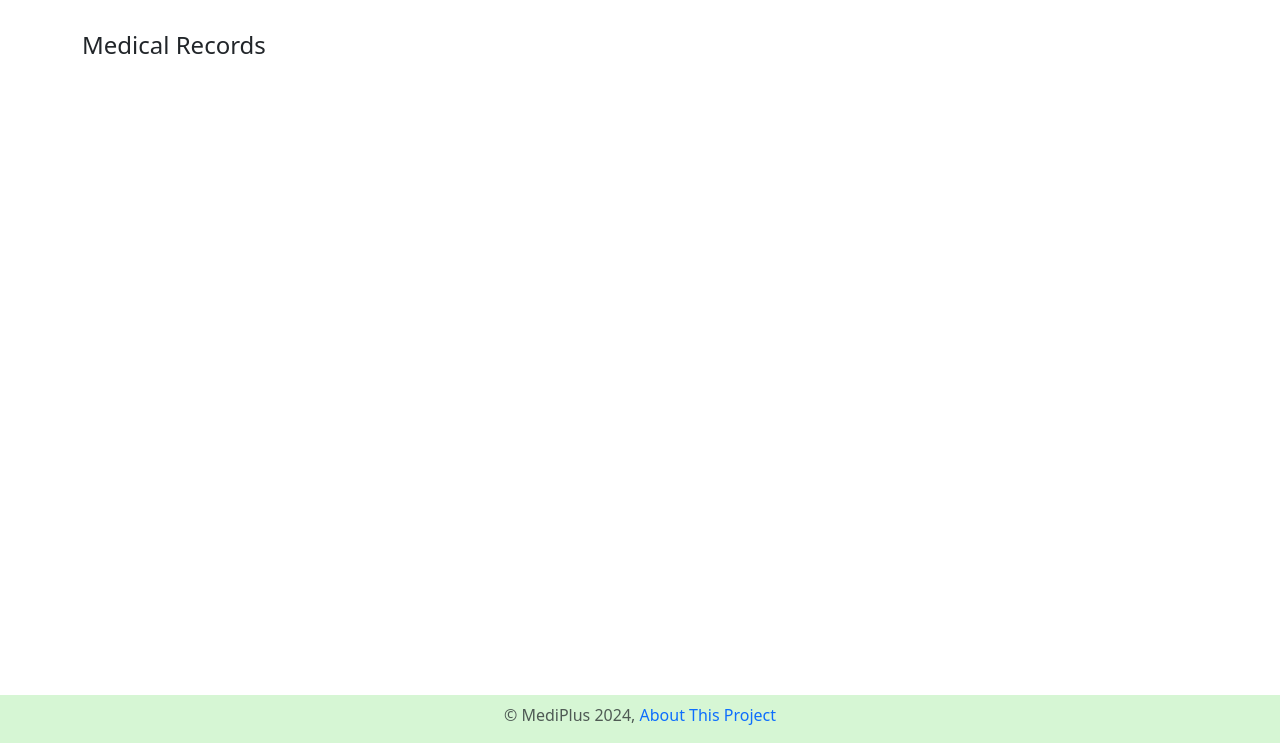
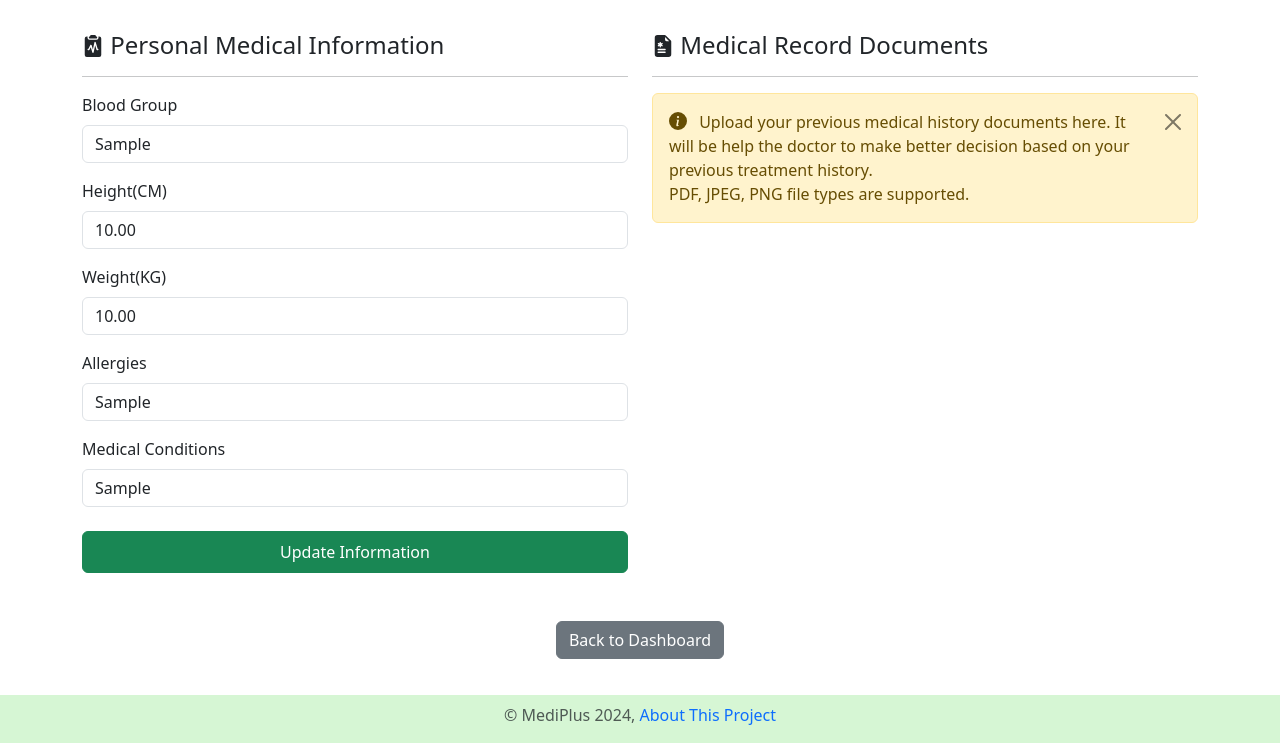
Before and after one commit to alfa-echo-niner-ait/mediplus, a Flask app: page /dashboard/patient/medical_records in a window 1280 px wide. Shown: the part 57-800 px from the top of the page. Run offline with Flask 3, Linux system fonts and the light colour scheme; a user stored in the database is signed in; tables that the repository leaves empty hold one stand-in row (values such as "Sample post"); parts of the project's set-up code (start-up, migrations or seed data) failed here and were passed over; some libraries are stand-ins or nearby versions.

Commit message:
Medical info update function for patient

```diff
--- a/src/patient/forms.py
+++ b/src/patient/forms.py
@@ -1,6 +1,6 @@
 from flask_wtf import FlaskForm
 from flask_wtf.file import FileField, FileAllowed
-from wtforms import SelectField, SubmitField, DateField, PasswordField, StringField
+from wtforms import SelectField, SubmitField, DateField, PasswordField, StringField, DecimalField
 from wtforms.validators import DataRequired, EqualTo
 from datetime import date
 
@@ -34,3 +34,12 @@ class UpdateProfileForm(FlaskForm):
     )
 
     submit = SubmitField("Update Profile")
+
+
+class MedicalInfoForm(FlaskForm):
+    blood_group = StringField("Blood Group")
+    height_cm = DecimalField("Height(CM)")
+    weight_kg = DecimalField("Weight(KG)")
+    allergies = StringField("Allergies")
+    medical_conditions = StringField("Medical Conditions")
+    submit = SubmitField("Update Information")
--- a/src/patient/routes.py
+++ b/src/patient/routes.py
@@ -1,7 +1,7 @@
 from flask import Blueprint, render_template, flash, redirect, url_for, request
 from flask_login import login_required, current_user
-from src.users.models import Users, Patients, User_Logs
-from src.patient.forms import ChangePasswordForm, UpdateProfileForm
+from src.users.models import Users, Patients, User_Logs, Medical_Info
+from src.patient.forms import ChangePasswordForm, UpdateProfileForm, MedicalInfoForm
 from src import db, hash_manager
 from src.public.utils import (
     get_datetime,
@@ -78,7 +78,12 @@ def update_profile():
         form.phone.data = profile.phone
         form.birthdate.data = profile.birthdate
 
-    return render_template("patient/update_profile.html", form=form, avatar=profile.avatar, title="Update Profile")
+    return render_template(
+        "patient/update_profile.html",
+        form=form,
+        avatar=profile.avatar,
+        title="Update Profile",
+    )
 
 
 @patient.route("/dashboard/patient/change_password", methods=["GET", "POST"])
@@ -109,10 +114,45 @@ def change_password():
         else:
             flash("Sorry, current password didn't match!", category="danger")
 
-    return render_template("patient/change_password.html", form=form, title="Change Password")
+    return render_template(
+        "patient/change_password.html", form=form, title="Change Password"
+    )
 
 
 @patient.route("/dashboard/patient/medical_records", methods=["GET", "POST"])
 @login_required
 def medical_records():
-    return render_template("patient/medical_records.html", title="Medical Records")
+    form = MedicalInfoForm()
+
+    records: Medical_Info = Medical_Info.query.filter_by(
+        patient_id=current_user.id
+    ).first()
+
+    if request.method == "POST":
+        print(f"\nForm received: {form.blood_group.data}\n")
+        records.blood_group = form.blood_group.data
+        records.height_cm = form.height_cm.data
+        records.weight_kg = form.weight_kg.data
+        records.allergies = form.allergies.data
+        records.medical_conditions = form.medical_conditions.data
+
+        date, time = get_datetime()
+        new_log = User_Logs(current_user.id, "Update Medical Info", date, time)
+        new_log.log_desc = f"({form.blood_group.data}), ({form.height_cm.data} CM), ({form.weight_kg.data} KG),({form.allergies.data}), ({form.medical_conditions.data}))"
+        db.session.add(new_log)
+        # Commit to the database
+        db.session.commit()
+
+        flash("Information Updated Successfully!", category="success")
+        return redirect(url_for("patient.medical_records"))
+
+    elif request.method == "GET":
+        form.blood_group.data = records.blood_group
+        form.height_cm.data = records.height_cm
+        form.weight_kg.data = records.weight_kg
+        form.allergies.data = records.allergies
+        form.medical_conditions.data = records.medical_conditions
+
+    return render_template(
+        "patient/medical_records.html", form=form, title="Medical Records"
+    )
--- /dev/null
+++ b/src/templates/patient/medical_files.html
@@ -0,0 +1,22 @@
+<div class="col-sm-12 col-md-12 col-lg-6">
+    <div class="h4 mb-3">
+        <svg xmlns="http://www.w3.org/2000/svg" width="22" height="22" fill="currentColor"
+            class="bi" viewBox="0 0 16 16">
+            <path
+                d="M9.293 0H4a2 2 0 0 0-2 2v12a2 2 0 0 0 2 2h8a2 2 0 0 0 2-2V4.707A1 1 0 0 0 13.707 4L10 .293A1 1 0 0 0 9.293 0M9.5 3.5v-2l3 3h-2a1 1 0 0 1-1-1m-3 2v.634l.549-.317a.5.5 0 1 1 .5.866L7 7l.549.317a.5.5 0 1 1-.5.866L6.5 7.866V8.5a.5.5 0 0 1-1 0v-.634l-.549.317a.5.5 0 1 1-.5-.866L5 7l-.549-.317a.5.5 0 0 1 .5-.866l.549.317V5.5a.5.5 0 1 1 1 0m-2 4.5h5a.5.5 0 0 1 0 1h-5a.5.5 0 0 1 0-1m0 2h5a.5.5 0 0 1 0 1h-5a.5.5 0 0 1 0-1" />
+        </svg>
+        Medical Record Documents
+    </div>
+    <hr>
+    <div class="alert alert-warning alert-dismissible fade show fw-light" role="alert">
+        <svg xmlns="http://www.w3.org/2000/svg" width="18" height="18" fill="currentColor" class="bi flex-shrink-0 me-2"
+            viewBox="0 0 16 16">
+            <path
+                d="M8 16A8 8 0 1 0 8 0a8 8 0 0 0 0 16m.93-9.412-1 4.705c-.07.34.029.533.304.533.194 0 .487-.07.686-.246l-.088.416c-.287.346-.92.598-1.465.598-.703 0-1.002-.422-.808-1.319l.738-3.468c.064-.293.006-.399-.287-.47l-.451-.081.082-.381 2.29-.287zM8 5.5a1 1 0 1 1 0-2 1 1 0 0 1 0 2" />
+        </svg>
+        Upload your previous medical history documents here. It will be help the doctor to make better decision based on your previous treatment history.
+        <br>
+        <strong>PDF, JPEG, PNG</strong> file types are supported.
+        <button type="button" class="btn-close" data-bs-dismiss="alert" aria-label="Close"></button>
+    </div>
+</div>
--- a/src/templates/patient/medical_records.html
+++ b/src/templates/patient/medical_records.html
@@ -3,6 +3,12 @@
 
 {% block content %}
 <div class="container mt-3">
-    <div class="h4">Medical Records</div>
+    <div class="row">
+        {% include '/patient/update_medical_info.html' %}
+        {% include '/patient/medical_files.html' %}
+    </div>
+    <div class="text-center mb-3">
+        <a class="btn btn-secondary" href="{{ url_for('public.dashboard') }}">Back to Dashboard</a>
+    </div>
 </div>
 {% endblock content %}
--- /dev/null
+++ b/src/templates/patient/update_medical_info.html
@@ -0,0 +1,78 @@
+<div class="col-sm-12 col-md-12 col-lg-6">
+    <div class="h4 mb-3">
+        <svg xmlns="http://www.w3.org/2000/svg" width="22" height="22" fill="currentColor" class="bi"
+            viewBox="0 0 16 16">
+            <path
+                d="M10 .5a.5.5 0 0 0-.5-.5h-3a.5.5 0 0 0-.5.5.5.5 0 0 1-.5.5.5.5 0 0 0-.5.5V2a.5.5 0 0 0 .5.5h5A.5.5 0 0 0 11 2v-.5a.5.5 0 0 0-.5-.5.5.5 0 0 1-.5-.5" />
+            <path
+                d="M4.085 1H3.5A1.5 1.5 0 0 0 2 2.5v12A1.5 1.5 0 0 0 3.5 16h9a1.5 1.5 0 0 0 1.5-1.5v-12A1.5 1.5 0 0 0 12.5 1h-.585q.084.236.085.5V2a1.5 1.5 0 0 1-1.5 1.5h-5A1.5 1.5 0 0 1 4 2v-.5q.001-.264.085-.5M9.98 5.356 11.372 10h.128a.5.5 0 0 1 0 1H11a.5.5 0 0 1-.479-.356l-.94-3.135-1.092 5.096a.5.5 0 0 1-.968.039L6.383 8.85l-.936 1.873A.5.5 0 0 1 5 11h-.5a.5.5 0 0 1 0-1h.191l1.362-2.724a.5.5 0 0 1 .926.08l.94 3.135 1.092-5.096a.5.5 0 0 1 .968-.039Z" />
+        </svg>
+        Personal Medical Information
+    </div>
+    <hr>
+    <form action="{{ url_for('patient.medical_records')}}" method="post">
+        {{ form.hidden_tag() }}
+        <!-- Blood Group -->
+        <div class="mb-3">
+            {{ form.blood_group.label(class='form-label') }}
+            {{ form.blood_group(class='form-control', placeholder='Enter Blood Group') }}
+            {% if form.blood_group.errors %}
+            <div class="invalid-feedback">
+                {% for error in form.blood_group.errors %}
+                {{ error }}
+                {% endfor %}
+            </div>
+            {% endif %}
+        </div>
+        <!-- Height -->
+        <div class="mb-3">
+            {{ form.height_cm.label(class='form-label') }}
+            {{ form.height_cm(class='form-control', placeholder='Enter Height in CM. Eg, 165') }}
+            {% if form.height_cm.errors %}
+            <div class="invalid-feedback">
+                {% for error in form.height_cm.errors %}
+                {{ error }}
+                {% endfor %}
+            </div>
+            {% endif %}
+        </div>
+        <!-- Weight -->
+        <div class="mb-3">
+            {{ form.weight_kg.label(class='form-label') }}
+            {{ form.weight_kg(class='form-control', placeholder='Enter Weight in KG. Eg, 60') }}
+            {% if form.weight_kg.errors %}
+            <div class="invalid-feedback">
+                {% for error in form.weight_kg.errors %}
+                {{ error }}
+                {% endfor %}
+            </div>
+            {% endif %}
+        </div>
+        <!-- Allergies -->
+        <div class="mb-3">
+            {{ form.allergies.label(class='form-label') }}
+            {{ form.allergies(class='form-control', placeholder='Type if you have any allergies') }}
+            {% if form.allergies.errors %}
+            <div class="invalid-feedback">
+                {% for error in form.allergies.errors %}
+                {{ error }}
+                {% endfor %}
+            </div>
+            {% endif %}
+        </div>
+        <!-- Medical Conditions -->
+        <div class="mb-3">
+            {{ form.medical_conditions.label(class='form-label') }}
+            {{ form.medical_conditions(class='form-control', placeholder='Type if you have any medical conditions') }}
+            {% if form.medical_conditions.errors %}
+            <div class="invalid-feedback">
+                {% for error in form.medical_conditions.errors %}
+                {{ error }}
+                {% endfor %}
+            </div>
+            {% endif %}
+        </div>
+        <!-- Submit -->
+        {{ form.submit(class='btn btn-success w-100 mt-2 mb-5 py-2') }}
+    </form>
+</div>
--- a/src/users/models.py
+++ b/src/users/models.py
@@ -179,11 +179,11 @@ class Medical_Info(db.Model):
     patient_id = db.Column(
         db.Integer, db.ForeignKey("patients.p_id"), primary_key=True, nullable=False
     )
-    blood_group = db.Column(db.String(10), nullable=True)
+    blood_group = db.Column(db.String(20), nullable=True)
     height_cm = db.Column(db.Float, nullable=True)
     weight_kg = db.Column(db.Float, nullable=True)
-    allergies = db.Column(db.TEXT, nullable=True)
-    medical_conditions = db.Column(db.TEXT, nullable=True)
+    allergies = db.Column(db.String(255), nullable=True)
+    medical_conditions = db.Column(db.String(255), nullable=True)
 
     def __init__(self, patient_id):
         super().__init__()
```
